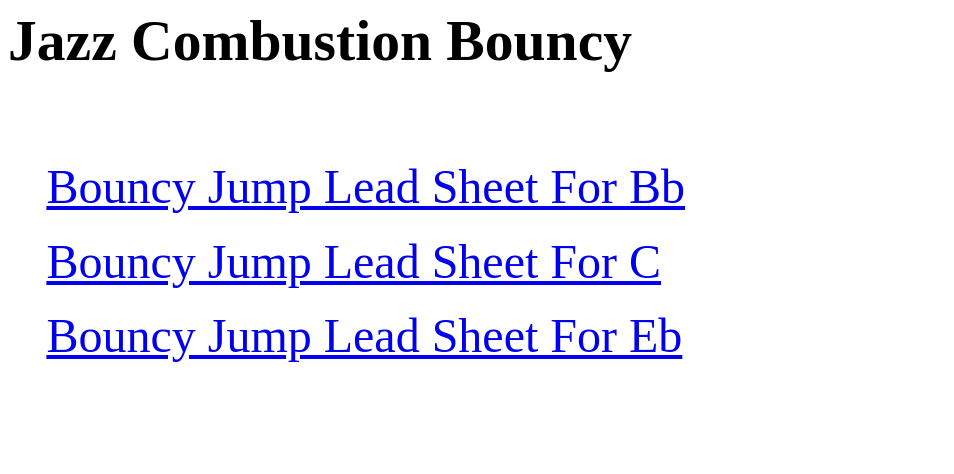
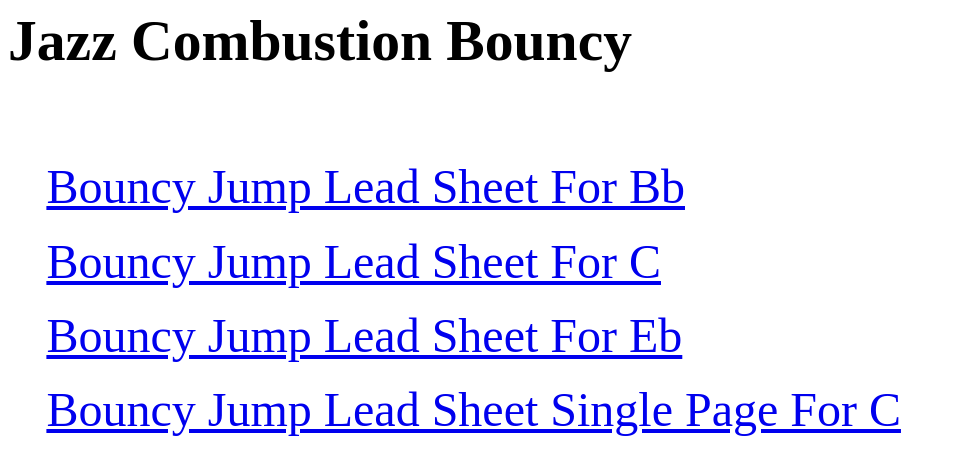
Before and after one commit to flaminghakama/jazz-combustion-pdf, a plain HTML site: page bouncy-jump/index.html in a window 1280 px wide. Shown: the whole page, without its empty margins (0-954 px from the left). Drawn offline with Linux system fonts and the light colour scheme.

Commit message:
enharmonics

```diff
--- a/bouncy-jump/index.html
+++ b/bouncy-jump/index.html
@@ -34,6 +34,7 @@
         <li><a href='bouncy-jump-Lead-Sheet-for-Bb.pdf'>Bouncy Jump Lead Sheet For Bb</a></li>
         <li><a href='bouncy-jump-Lead-Sheet-for-C.pdf'>Bouncy Jump Lead Sheet For C</a></li>
         <li><a href='bouncy-jump-Lead-Sheet-for-Eb.pdf'>Bouncy Jump Lead Sheet For Eb</a></li>
+        <li><a href='bouncy-jump-Lead-Sheet-single-page-for-C.pdf'>Bouncy Jump Lead Sheet Single Page For C</a></li>
     </ul>
 </body>
 </html>
```
Also changed, not shown: 3 other files.
